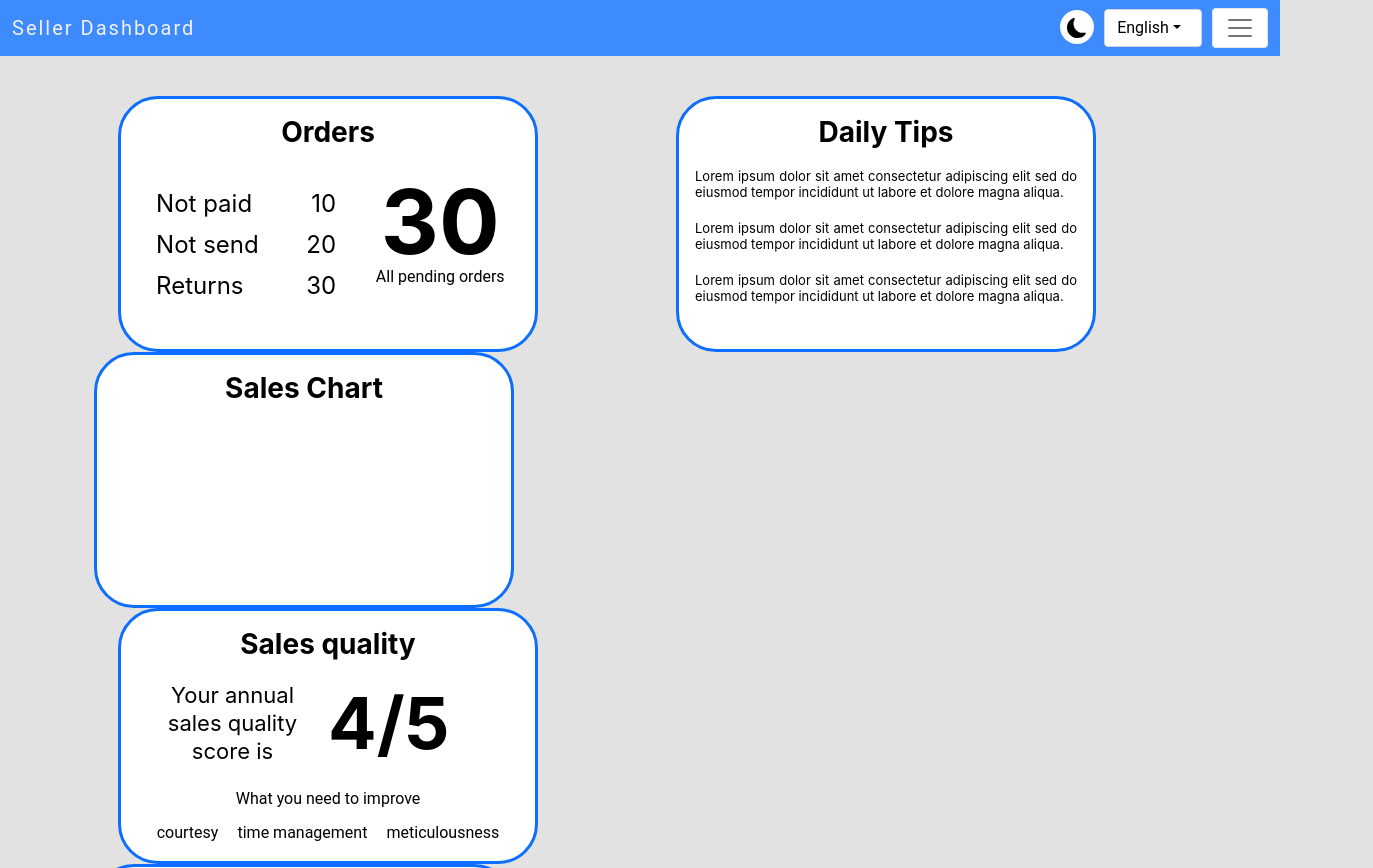
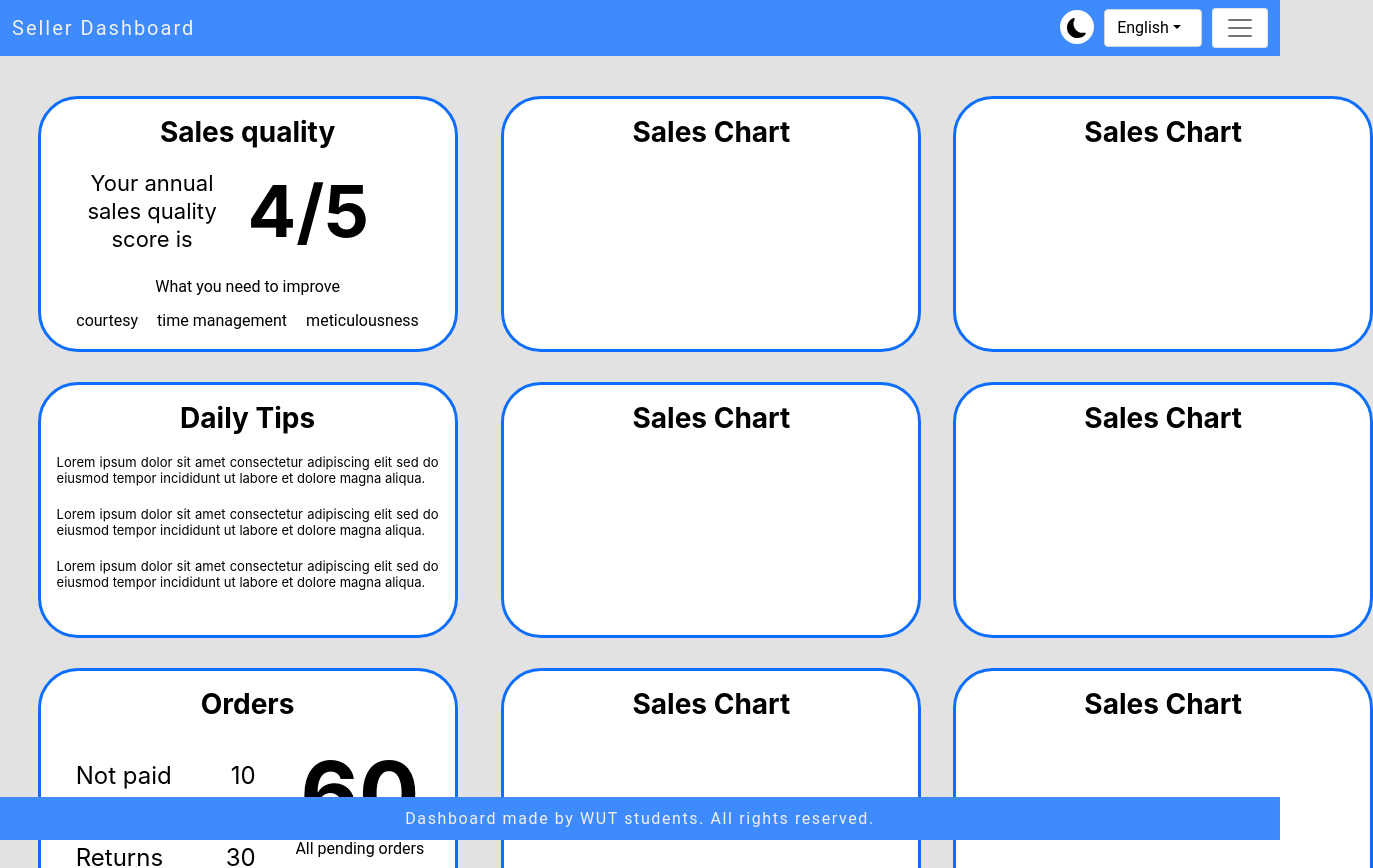
Before and after one commit to kasiagrygorowicz/Power-gui-with-Pan-Pawel, a React (Create React App) app: page /dashboard in a window 1280 px wide. Shown: the top 868 px of the page, 1373 px wide, since content can reach past the window. Built offline with nearby package versions, Linux system fonts and the light colour scheme.

Commit message:
dashboard w miare oganriety

```diff
--- a/src/components/layout/footer/Footer.styled.js
+++ b/src/components/layout/footer/Footer.styled.js
@@ -16,4 +16,5 @@ export const FooterStyled = styled(Navbar) `
   flex-direction: column;
   position: absolute;
   bottom: -40px;
+  left:0;
 `
--- a/src/components/widget/ordersWidget/OrdersWidget.js
+++ b/src/components/widget/ordersWidget/OrdersWidget.js
@@ -24,7 +24,7 @@ function OrdersWidget(props) {
                 <OrderType orderType={t("orders.returns")} quantity={props.quantity[2]} />
               </div>
               <div className={classes.ordersSummaryPosition}>
-                <OrdersSummary msg={t("orders.msg")}allOrders={30}/>
+                <OrdersSummary msg={t("orders.msg")}allOrders={props.quantity[0]+props.quantity[1]+props.quantity[2]}/>
               </div>
             </div>
           </Card.Body>
--- a/src/pages/Dashboard.js
+++ b/src/pages/Dashboard.js
@@ -1,15 +1,15 @@
-import { StyledDashboard } from "./Dashboard.styled";
+import {StyledDashboard} from "./Dashboard.styled";
 
 import TopNavBar from "../components/layout/navbar/TopNavBar";
 
 
-import { useTranslation } from "react-i18next";
+import {useTranslation} from "react-i18next";
 import DailyTipsWidget from "../components/widget/dailyTipsWidget/DailyTipsWidget";
 
 
 import Footer from "../components/layout/footer/Footer";
-import { FooterStyled } from "../components/layout/footer/Footer.styled";
-import { Container, Row, Col } from "react-bootstrap";
+import {FooterStyled} from "../components/layout/footer/Footer.styled";
+import {Container, Row, Col} from "react-bootstrap";
 import classes from "./Dashboard.module.css";
 import SalesQualityWidget from "../components/widget/salesQualityWidget/SalesQualityWidget";
 import OrdersWidget from "../components/widget/ordersWidget/OrdersWidget";
@@ -17,43 +17,40 @@ import ClientsOpinionsWidget from "../components/widget/clientsOpinionsWidget/Cl
 import SalesChartWidget from "../components/widget/salesChart/SalesChartWidget";
 
 
-
-
-
 function Dashboard(props) {
-  const { t, i18n } = useTranslation();
-  const data=[10,20,30]
+    const {t, i18n} = useTranslation();
+    const data = [10, 20, 30]
 
     return (
         <div>
             <StyledDashboard>
                 <Container className={classes.mainStructure}>
-          <Row>
-            <Col>
-              <OrdersWidget quantity={data}/>
-              <SalesChartWidget/>
+                        <Col className={classes.minorStructure}>
+                            <Row><SalesQualityWidget/></Row>
+                            <Row><DailyTipsWidget/></Row>
+                            <Row><OrdersWidget quantity={data}/></Row>
                         </Col>
-            <Col>
-              <DailyTipsWidget />
+
+                        <Col className={classes.minorStructure}>
+                            <Row><SalesChartWidget/></Row>
+                            <Row><SalesChartWidget/></Row>
+                            <Row><SalesChartWidget/></Row>
                         </Col>
-            <Col>
 
-              <SalesQualityWidget />
+                        <Col className={classes.minorStructure}>
+                            <Row><SalesChartWidget/></Row>
+                            <Row><SalesChartWidget/></Row>
+                            <Row><SalesChartWidget/></Row>
                         </Col>
-          </Row>
 
-          <Col>
-            <Row style={{ rowGap: "20px" }}>
-              <DailyTipsWidget />
-              <SalesQualityWidget />
-            </Row>
-          </Col>
-          {/* <OffersRankingWidget/> */}
-          <ClientsOpinionsWidget/>
+
+
                 </Container>
+                <Footer/>
             </StyledDashboard>
-      <Footer />
+
         </div>
     );
 }
+
 export default Dashboard;
--- a/src/pages/Dashboard.module.css
+++ b/src/pages/Dashboard.module.css
@@ -1,8 +1,14 @@
 .mainStructure {
+    position:absolute;
+    left: 2%;
+    display: grid;
+    grid-template-columns: 2fr 1fr 1fr;
+    column-gap: 5%;
+}
 
-    grid-template-columns: 33% 33% 33%;
-    grid-template-rows: 33% 33% 33%;
-    gap: 15px 10px;
+.minorStructure{
+    display:flex;
+    flex-direction: column;
 
-
+row-gap: 30px;
 }
```
Lines whose indentation alone changed are shown as unchanged.
